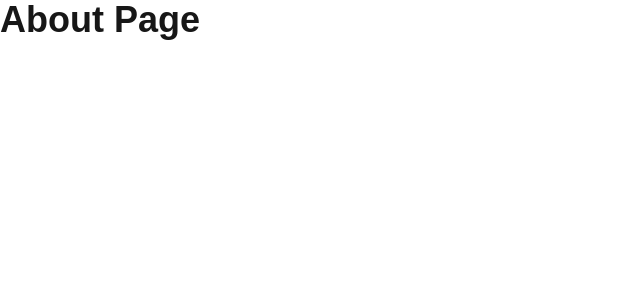
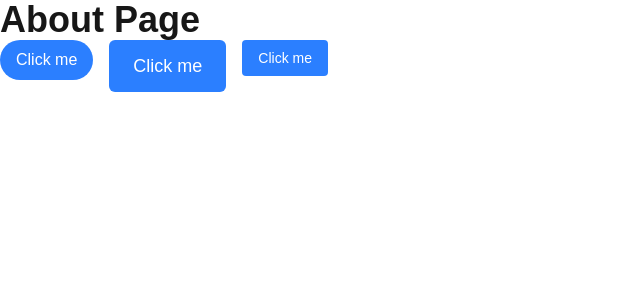
Before and after one commit to IsraelOlusoji/alx-project-0x02-setup, a Next.js app in the folder alx-project-0x02/: page /about in a window 1280 px wide. Shown: the top 300 px of the page, without its empty margins (0-640 px from the left). Built offline with nearby package versions, Linux system fonts and the light colour scheme.

Commit message:
Create and Use a Button Component

```diff
--- /dev/null
+++ b/alx-project-0x02/components/common/Button.tsx
@@ -0,0 +1,25 @@
+import React from 'react'
+import { ButtonProps } from '@/interfaces'
+
+
+const sizeClasses = {
+  small: "text-sm px-2 py-1",
+  medium: "text-base px-4 py-2",
+  large: "text-lg px-6 py-3",
+};
+
+const shapeClasses = {
+  "rounded-sm": "rounded-sm",
+  "rounded-md": "rounded-md",
+  "rounded-full": "rounded-full",
+};
+
+const Button = ({ title, styles, size = "medium", shape = "rounded-md", className = "" }: ButtonProps) => {
+  return (
+    <div>
+        <button className={`${styles} ${sizeClasses[size]} ${shapeClasses[shape]} ${className}`}>{title}</button>
+    </div>
+  )
+}
+
+export default Button
--- a/alx-project-0x02/interfaces/index.ts
+++ b/alx-project-0x02/interfaces/index.ts
@@ -0,0 +1,7 @@
+export interface ButtonProps {
+  title: string;
+  styles: string;
+  size?: "small" | "medium" | "large";
+  shape?: "rounded-sm" | "rounded-md" | "rounded-full" ;
+  className?: string;
+}
--- a/alx-project-0x02/pages/about.tsx
+++ b/alx-project-0x02/pages/about.tsx
@@ -1,9 +1,34 @@
-import React from 'react'
+import React from "react";
+import Button from "@/components/common/Button";
 
 const About = () => {
   return (
-    <div><h1 className="text-4xl font-bold">About Page</h1></div>
-  )
-}
+    <div>
+      <h1 className="text-4xl font-bold">About Page</h1>
+      <div className="flex gap-4">
+        <Button
+          title="Click me"
+          styles="bg-blue-500 text-white hover:bg-blue-600 px-4 py-2 focus:outline-none focus:ring-2 focus:ring-blue-400 focus:ring-opacity-75 transition-colors"
+          size="medium"
+          shape="rounded-full"
+        />
 
-export default About
+        <Button
+          title="Click me"
+          styles="bg-blue-500 text-white hover:bg-blue-600 px-4 py-2 focus:outline-none focus:ring-2 focus:ring-blue-400 focus:ring-opacity-75 transition-colors"
+          size="large"
+          shape="rounded-md"
+        />
+
+        <Button
+          title="Click me"
+          styles="bg-blue-500 text-white hover:bg-blue-600 px-4 py-2 focus:outline-none focus:ring-2 focus:ring-blue-400 focus:ring-opacity-75 transition-colors"
+          size="small"
+          shape="rounded-sm"
+        />
+      </div>
+    </div>
+  );
+};
+
+export default About;
```
